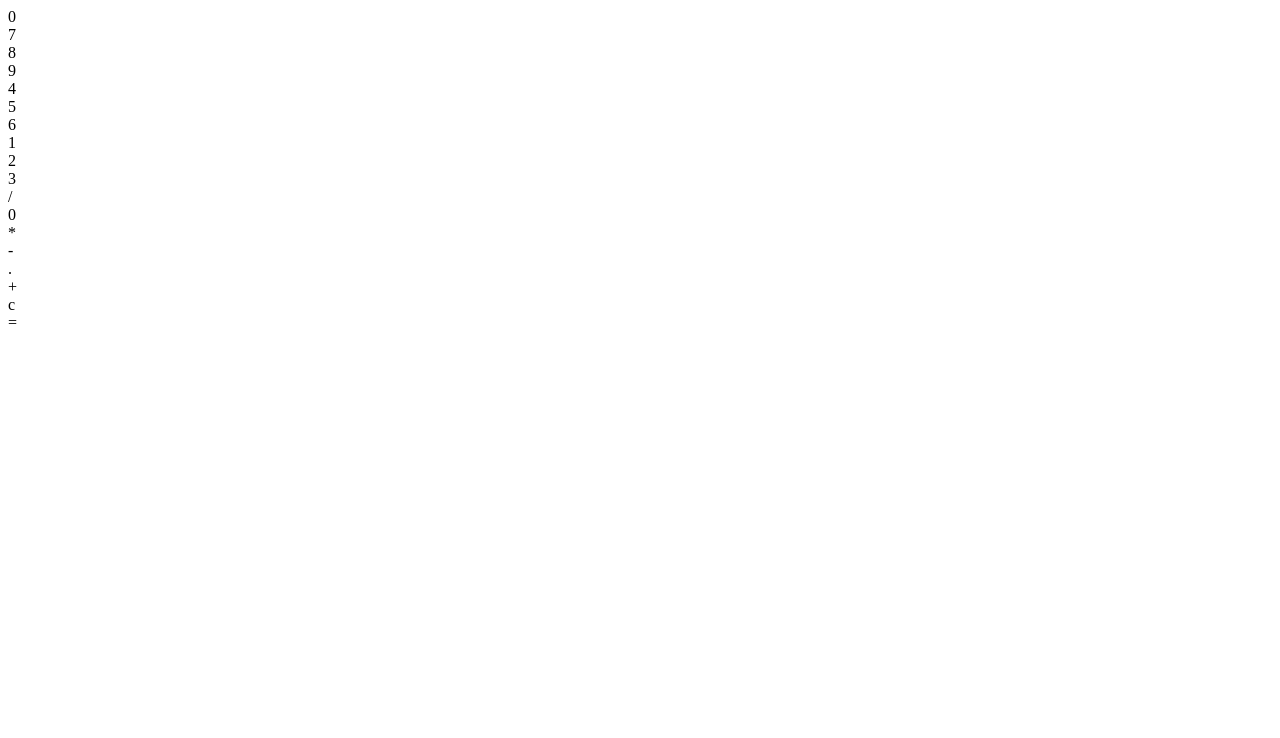
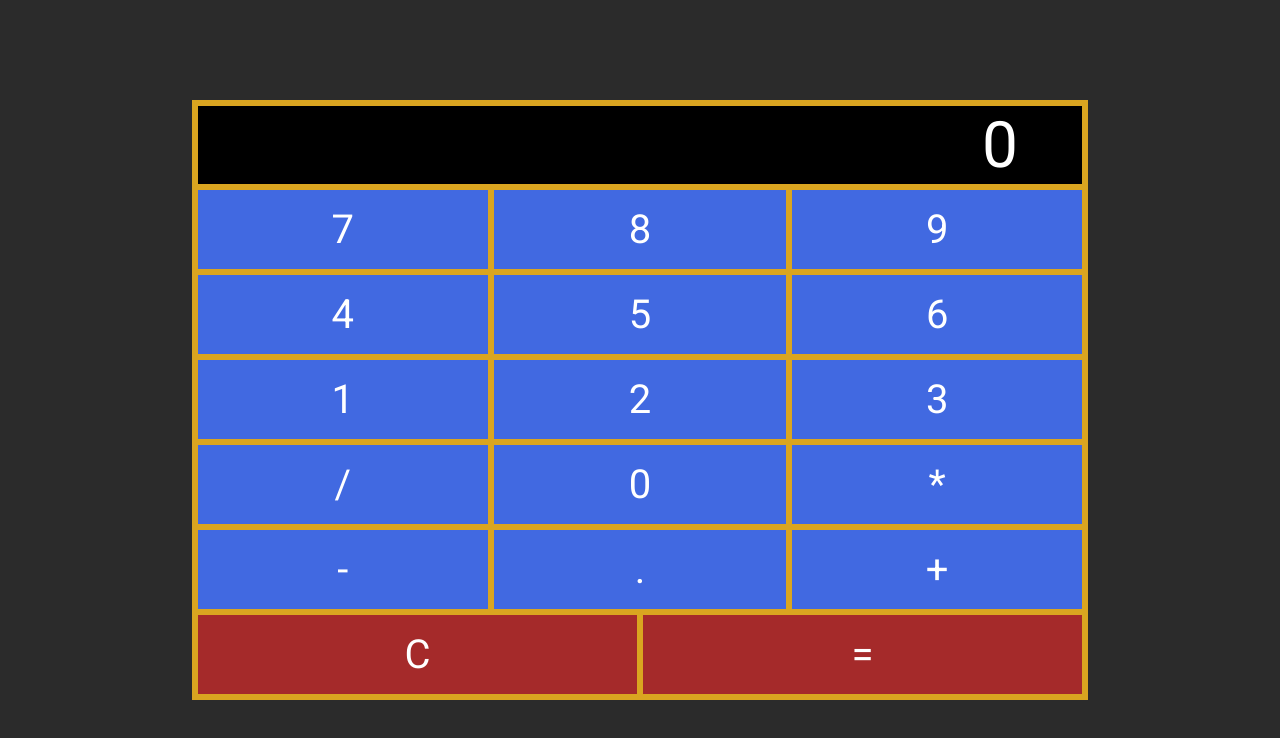
Before and after one commit to MichalBurzynski89/Calculator-JS, a plain HTML site: page index.html in a window 1280 px wide. Drawn offline with Linux system fonts and the light colour scheme.

Commit message:
Added styles to index.html

```diff
--- a/index.html
+++ b/index.html
@@ -8,6 +8,100 @@
     <meta name="author" content="Michał Burzyński">
     <title>Calculator JS</title>
     <link href="https://fonts.googleapis.com/css?family=Roboto:400,700&amp;subset=latin-ext" rel="stylesheet">
+
+    <style>
+        * {
+            margin: 0;
+            padding: 0;
+            box-sizing: border-box;
+        }
+
+        body {
+            background-color: #2b2b2b;
+        }
+
+        .calculator {
+            height: 75vh;
+            max-width: 960px;
+            display: flex;
+            flex-direction: column;
+            margin: calc(25vh / 2) 15vw 0 15vw;
+            font-family: 'Roboto', Arial, Helvetica, sans-serif;
+            color: #fff;
+        }
+
+        @media screen and (min-width: 1372px) {
+            .calculator {
+                margin: calc(25vh / 2) auto 0 auto;
+            }
+        }
+
+        .result {
+            flex-basis: 15%;
+            background-color: #000;
+            display: flex;
+            align-items: center;
+            justify-content: flex-end;
+            padding-right: 5vw;
+            border: 6px solid goldenrod;
+            font-size: 8vh;
+        }
+
+        .panel {
+            flex-grow: 1;
+            background-color: royalblue;
+            display: flex;
+            flex-wrap: wrap;
+            font-size: 5vh;
+        }
+
+        .panel-item {
+            flex: 1 0 30%;
+            display: flex;
+            align-items: center;
+            justify-content: center;
+            border: 3px solid goldenrod;
+            cursor: pointer;
+        }
+
+        .panel-item:nth-child(1),
+        .panel-item:nth-child(2),
+        .panel-item:nth-child(3) {
+            border-top: none;
+        }
+
+        .panel-item:nth-child(1),
+        .panel-item:nth-child(4),
+        .panel-item:nth-child(7),
+        .panel-item:nth-child(10),
+        .panel-item:nth-child(13),
+        .panel-item:nth-child(16) {
+            border-left: 6px solid goldenrod;
+        }
+
+        .panel-item:nth-child(3),
+        .panel-item:nth-child(6),
+        .panel-item:nth-child(9),
+        .panel-item:nth-child(12),
+        .panel-item:nth-child(15),
+        .panel-item:nth-child(17) {
+            border-right: 6px solid goldenrod;
+        }
+
+        .panel-item:nth-last-child(1),
+        .panel-item:nth-last-child(2) {
+            border-bottom: 6px solid goldenrod;
+            background-color: brown;
+        }
+
+        .clear {
+            text-transform: uppercase;
+        }
+
+        .panel-item:hover {
+            background-color: goldenrod;
+        }
+    </style>
 </head>
 
 <body>
```
